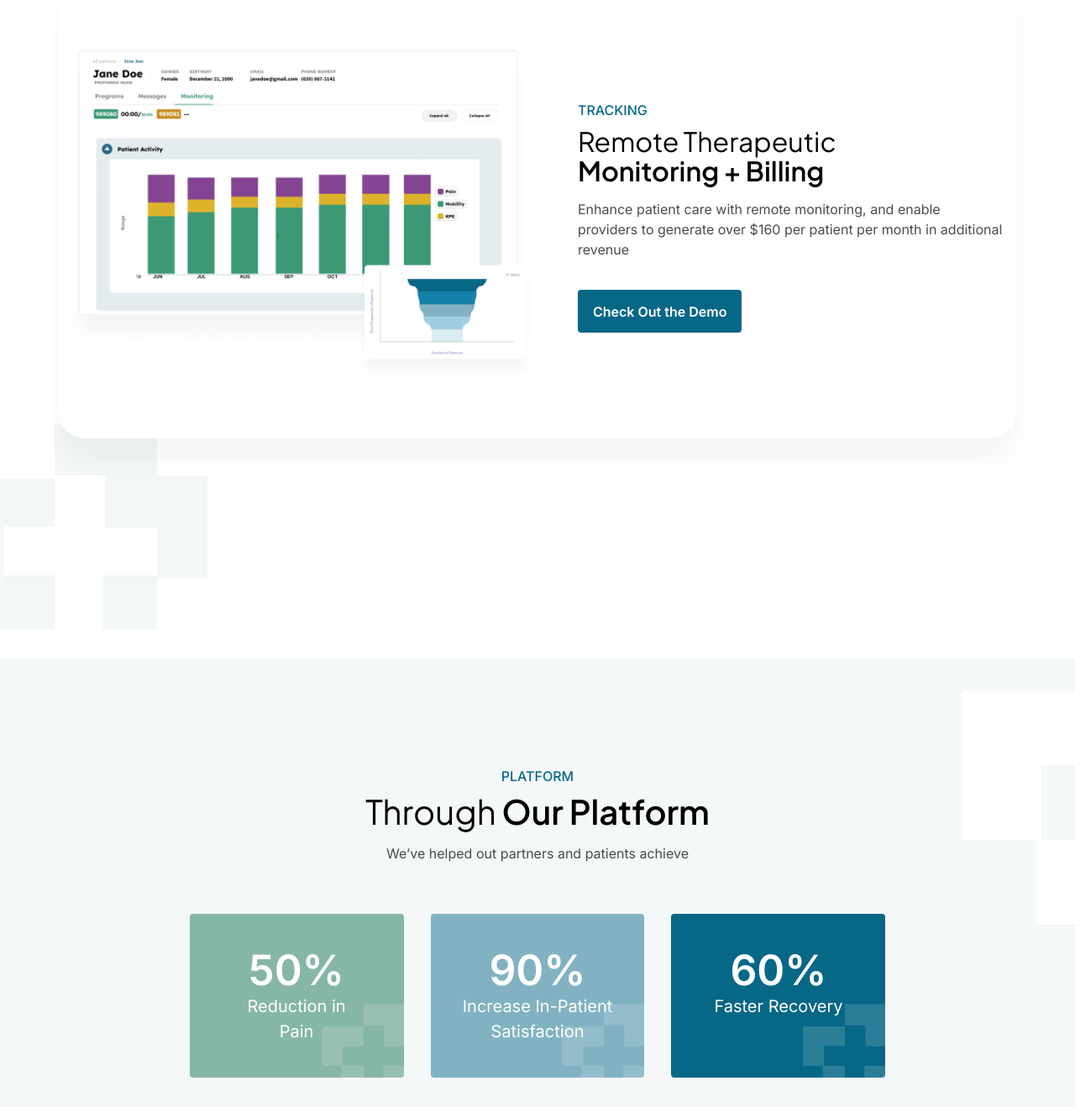
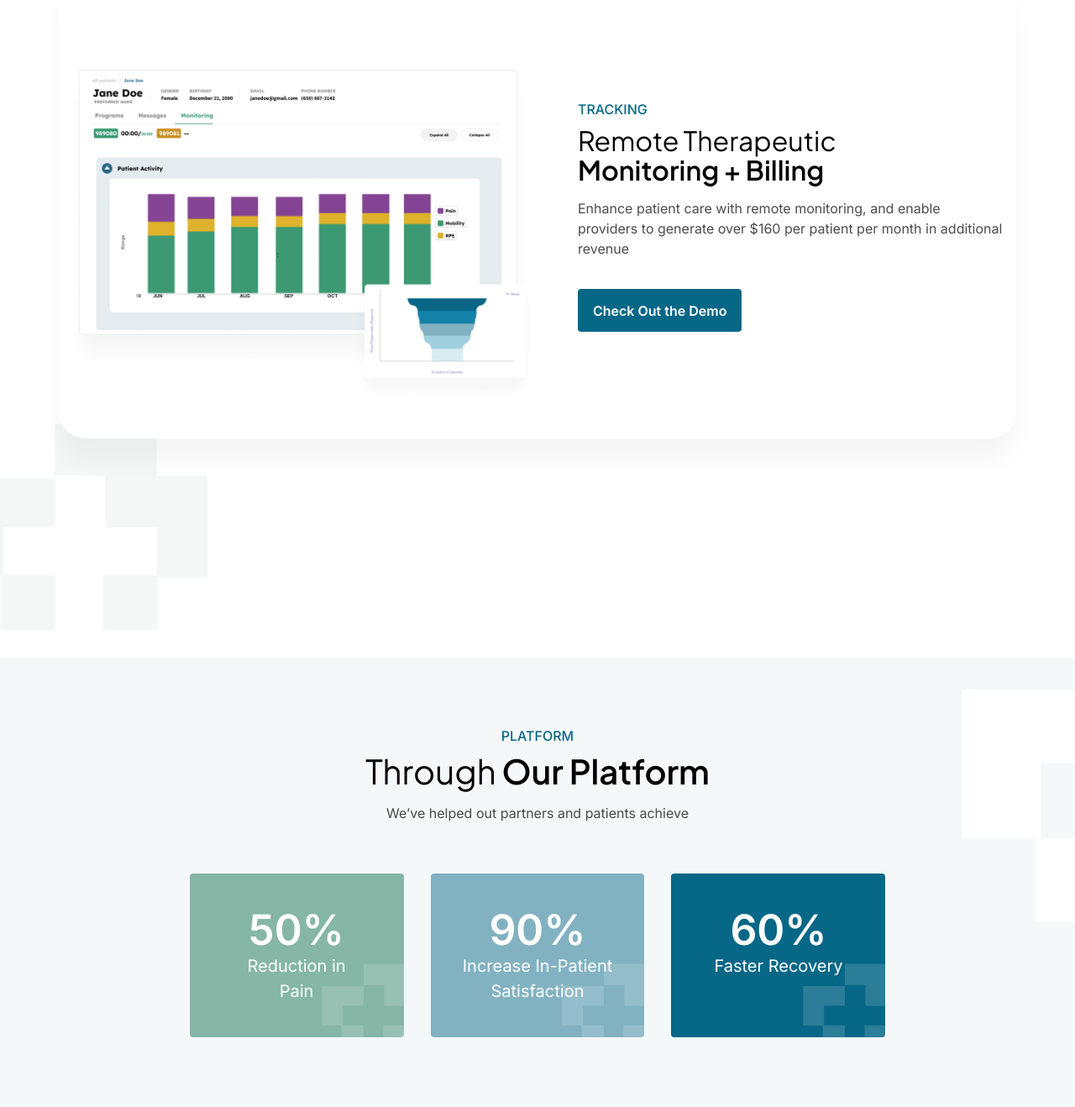
Before and after one commit to Sumit-Chouhan-devloper/yoomi, a React (Create React App) app: page / in a window 1280 px wide. Shown: the part 3192-4510 px from the top of the page at 84% size. Built offline with nearby package versions, Linux system fonts and the light colour scheme.

Commit message:
our plateform sections speacing

```diff
--- a/src/components/homepage/OurPlatForm.tsx
+++ b/src/components/homepage/OurPlatForm.tsx
@@ -5,12 +5,12 @@ import { plateFormData } from "../common/Helper.tsx";
 const OurPlatForm = () => {
   return (
     <>
-      <div className=" xl:py-[80px] py-7 lg:py-12 bg-[#F5F8F9] relative">
+      <div className=" xl:py-[80px] py-7 bg-[#F5F8F9] relative">
         <img
           className="absolute end-0 hidden lg:block top-[2%]"
           src={Images.ourPlateformSide}
           alt="box-group"/>
-        <div className="container xl:max-w-[1140px] xl:py-12 3xl:max-w-[1320px] mx-auto px-5 xl:px-0">
+        <div className="container xl:max-w-[1140px] 3xl:max-w-[1320px] mx-auto px-5 xl:px-0">
           <p className="text-deep-blue text-sm font-medium uppercase text-center mb-2">
             Platform
           </p>
--- a/src/components/homepage/TreakingRemote.tsx
+++ b/src/components/homepage/TreakingRemote.tsx
@@ -10,7 +10,7 @@ const TreakingRemote = () => {
           alt="box-img"
         />
         <div className="container pb-8  sm:pb-12 lg:mb-12 xl:max-w-[1140px] 3xl:max-w-[1320px] mx-auto px-5 xl:px-0">
-          <div className="flex flex-wrap items-center lg:h-[550px] CommonCardShado py-10 lg:py-16 xl:py-[87px] justify-center lg:justify-start">
+          <div className="flex flex-wrap items-center lg:h-[550px] CommonCardShado py-7 xl:py-[110px] justify-center lg:justify-start">
             <div className="lg:w-6/12 mx-auto sm:w-10/12">
               <img
                 className="w-full min-h-[207px]"
@@ -18,7 +18,7 @@ const TreakingRemote = () => {
                 alt="tracking"
               />
             </div>
-            <div className="lg:w-6/12 px-4 lg:ps-12">
+            <div className="lg:w-6/12 px-4 lg:ps-12 lg:pb-12">
               <p className="text-deep-blue text-sm font-medium uppercase mb-2 pt-5 md:pt-0">
                 TRACKING
               </p>
```
